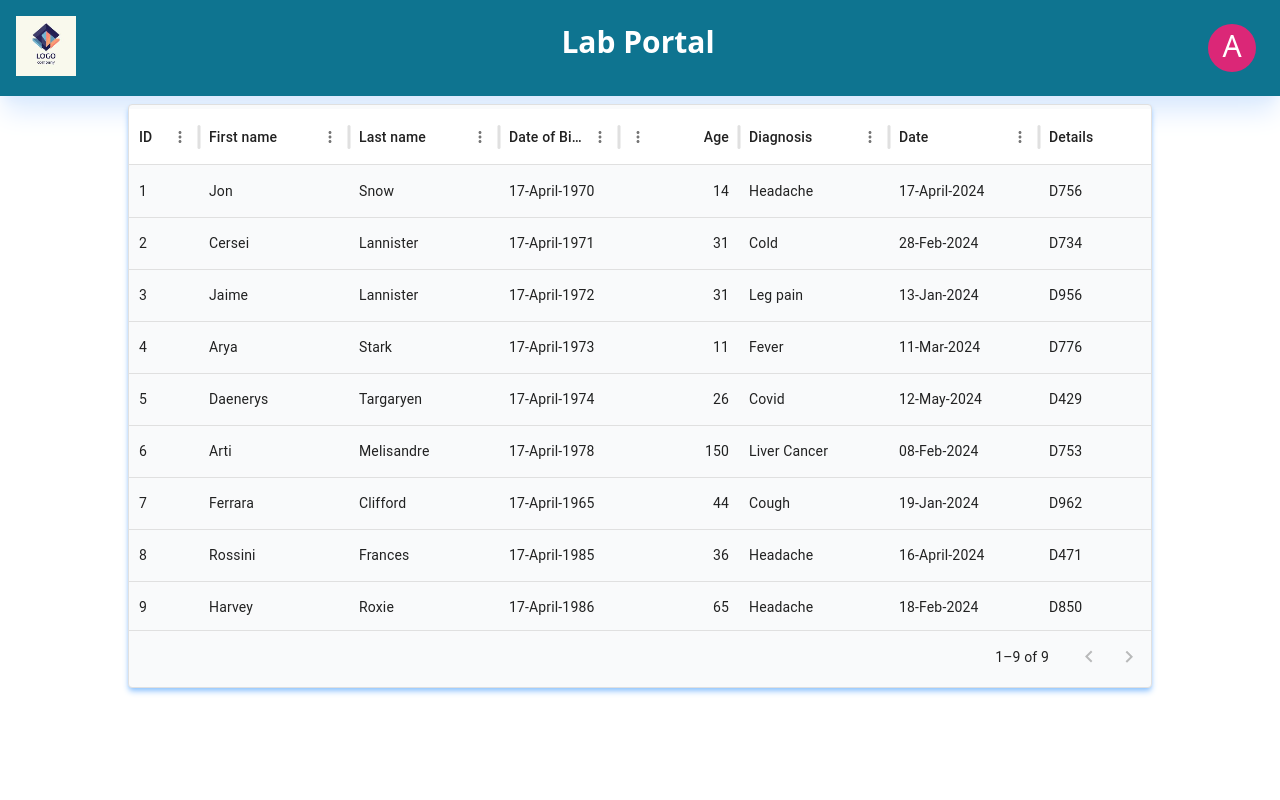
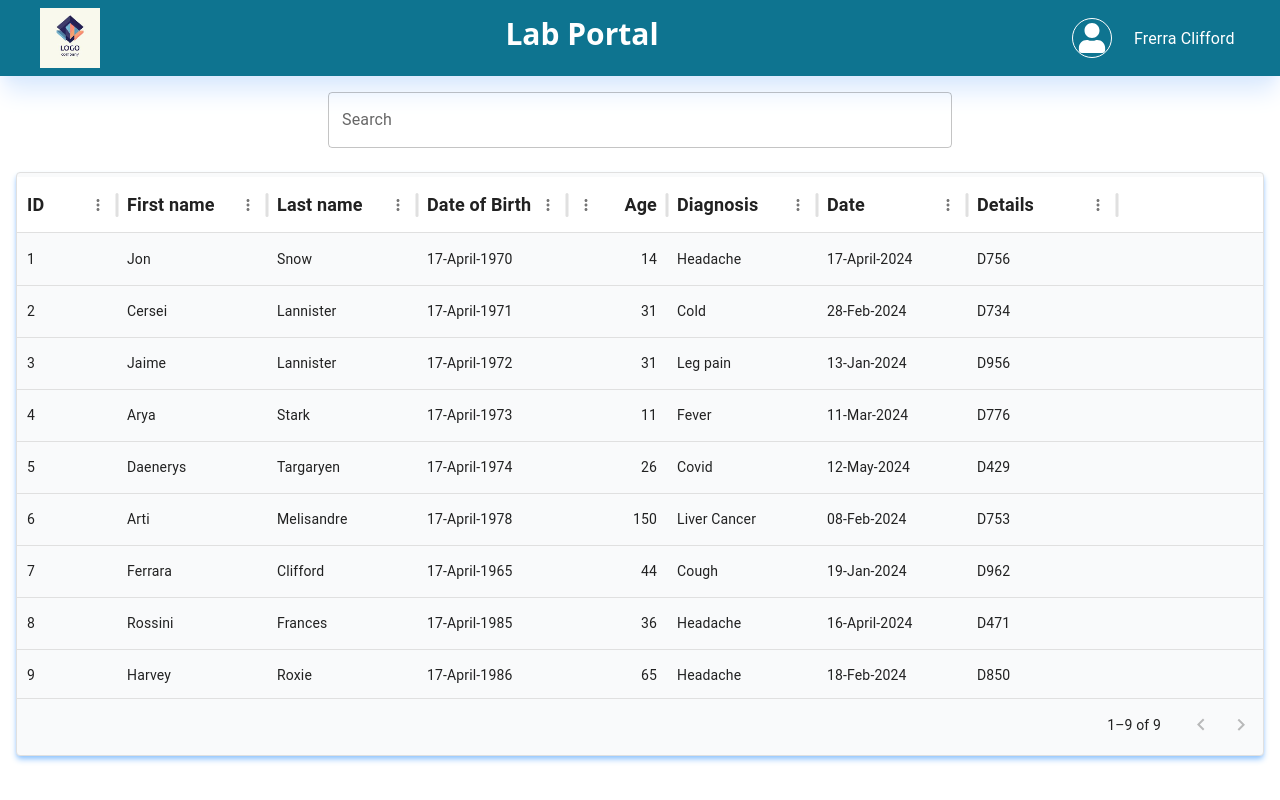
Before and after one commit to MahanteshAnami/LabPortal, a React (Create React App) app: page / in a window 1280 px wide. Built offline with nearby package versions, Linux system fonts and the light colour scheme.

Commit message:
SecondtaskCompleted

```diff
--- a/package.json
+++ b/package.json
@@ -10,8 +10,10 @@
     "@testing-library/jest-dom": "^5.17.0",
     "@testing-library/react": "^13.4.0",
     "@testing-library/user-event": "^13.5.0",
+    "jspdf": "^2.5.1",
     "react": "^18.3.1",
     "react-dom": "^18.3.1",
+    "react-icons": "^5.2.1",
     "react-scripts": "5.0.1",
     "web-vitals": "^2.1.4"
   },
--- a/src/App.js
+++ b/src/App.js
@@ -5,21 +5,16 @@
 import DisplayPatientsTable from './components/DisplayPatientsTable';
 import { StyledEngineProvider } from '@mui/material/styles';
 
+import Header from './components/Header';
+
 function App() {
   return (
     <div className="">
       <StyledEngineProvider injectFirst>
-        <div className='bg-cyan-700 flex justify-between p-4 shadow-md shadow-blue-300 hover:shadow-xl hover:shadow-blue-100'>
-          <div className=''>
-            <img src="./images/logo.jpg" height={60} width={60} alt="logo" /></div>
-          <span className='text-center text-3xl font-semibold text-white align-middle m-2 hover:text-4xl'>Lab Portal</span>
-
-          <span className='text-white bg-pink-600 hover:bg-pink-700  text-3xl hover:text-4xl rounded-full h-12 w-12 text-center p-1 m-2'>A</span>
-        </div>
+        <Header/>
         <div className=''>
           <DisplayPatientsTable />
         </div>
-
       </StyledEngineProvider>
     </div>
   );
--- a/src/components/DisplayPatientsTable.js
+++ b/src/components/DisplayPatientsTable.js
@@ -1,37 +1,168 @@
-import * as React from 'react';
-import Box from '@mui/material/Box';
-import { DataGrid } from '@mui/x-data-grid';
-import Modal from '@mui/material/Modal';
-import Typography from '@mui/material/Typography';
-import Button from '@mui/material/Button';
+import * as React from "react";
+import Box from "@mui/material/Box";
+import { DataGrid } from "@mui/x-data-grid";
+import Modal from "@mui/material/Modal";
+import Typography from "@mui/material/Typography";
+import TextField from "@mui/material/TextField";
+import Button from "@mui/material/Button";
+import { IoCloseCircleSharp } from "react-icons/io5";
+import { jsPDF } from "jspdf";
 
 const columns = [
-  { field: 'id', headerName: 'ID', width: 70 },
-  { field: 'firstName', headerName: 'First name', width: 150 },
-  { field: 'lastName', headerName: 'Last name', width: 150 },
-  { field: 'dob', headerName: 'Date of Birth', width: 120 },
-  { field: 'age', headerName: 'Age', type: 'number', width: 120 },
-  { field: 'daignosis', headerName: 'Diagnosis', width: 150 },
-  { field: 'date', headerName: 'Date', width: 150 },
-  { field: 'details', headerName: 'Details', width: 150 },
+  {
+    field: "id",
+    headerName: "ID",
+    width: 100,
+    headerClassName: "font-semibold text-lg hover:font-bold",
+  },
+  {
+    field: "firstName",
+    headerName: "First name",
+    type: "text",
+    width: 150,
+    headerClassName: "font-semibold text-lg hover:font-bold",
+  },
+  {
+    field: "lastName",
+    headerName: "Last name",
+    type: "text",
+    width: 150,
+    headerClassName: "font-semibold text-lg hover:font-bold",
+  },
+  {
+    field: "dob",
+    headerName: "Date of Birth",
+    width: 150,
+    headerClassName: "font-semibold text-lg hover:font-bold",
+  },
+  {
+    field: "age",
+    headerName: "Age",
+    type: "number",
+    width: 100,
+    headerClassName: "font-semibold text-lg hover:font-bold",
+    flexGrow: 1,
+  },
+  {
+    field: "diagnosis",
+    headerName: "Diagnosis",
+    width: 150,
+    headerClassName: "font-semibold text-lg hover:font-bold",
+  },
+  {
+    field: "date",
+    headerName: "Date",
+    type: "dob",
+    width: 150,
+    headerClassName: "font-semibold text-lg hover:font-bold",
+  },
+  {
+    field: "details",
+    headerName: "Details",
+    width: 150,
+    headerClassName: "font-semibold text-lg hover:font-bold",
+  },
 ];
 
 const rows = [
-  { id: 1, lastName: 'Snow', firstName: 'Jon', age: 14, dob: '17-April-1970', daignosis: 'Headache', date: '17-April-2024', details: "D756" },
-  { id: 2, lastName: 'Lannister', firstName: 'Cersei', age: 31, dob: '17-April-1971', daignosis: 'Cold', date: '28-Feb-2024', details: "D734" },
-  { id: 3, lastName: 'Lannister', firstName: 'Jaime', age: 31, dob: '17-April-1972', daignosis: 'Leg pain', date: '13-Jan-2024', details: "D956" },
-  { id: 4, lastName: 'Stark', firstName: 'Arya', age: 11, dob: '17-April-1973', daignosis: 'Fever', date: '11-Mar-2024', details: "D776" },
-  { id: 5, lastName: 'Targaryen', firstName: 'Daenerys', age: 26, dob: '17-April-1974', daignosis: 'Covid', date: '12-May-2024', details: "D429" },
-  { id: 6, lastName: 'Melisandre', firstName: 'Arti', age: 150, dob: '17-April-1978', daignosis: 'Liver Cancer', date: '08-Feb-2024', details: "D753" },
-  { id: 7, lastName: 'Clifford', firstName: 'Ferrara', age: 44, dob: '17-April-1965', daignosis: 'Cough', date: '19-Jan-2024', details: "D962" },
-  { id: 8, lastName: 'Frances', firstName: 'Rossini', age: 36, dob: '17-April-1985', daignosis: 'Headache', date: '16-April-2024', details: "D471" },
-  { id: 9, lastName: 'Roxie', firstName: 'Harvey', age: 65, dob: '17-April-1986', daignosis: 'Headache', date: '18-Feb-2024', details: "D850" },
+  {
+    id: 1,
+    lastName: "Snow",
+    firstName: "Jon",
+    age: 14,
+    dob: "17-April-1970",
+    diagnosis: "Headache",
+    date: "17-April-2024",
+    details: "D756",
+  },
+  {
+    id: 2,
+    lastName: "Lannister",
+    firstName: "Cersei",
+    age: 31,
+    dob: "17-April-1971",
+    diagnosis: "Cold",
+    date: "28-Feb-2024",
+    details: "D734",
+  },
+  {
+    id: 3,
+    lastName: "Lannister",
+    firstName: "Jaime",
+    age: 31,
+    dob: "17-April-1972",
+    diagnosis: "Leg pain",
+    date: "13-Jan-2024",
+    details: "D956",
+  },
+  {
+    id: 4,
+    lastName: "Stark",
+    firstName: "Arya",
+    age: 11,
+    dob: "17-April-1973",
+    diagnosis: "Fever",
+    date: "11-Mar-2024",
+    details: "D776",
+  },
+  {
+    id: 5,
+    lastName: "Targaryen",
+    firstName: "Daenerys",
+    age: 26,
+    dob: "17-April-1974",
+    diagnosis: "Covid",
+    date: "12-May-2024",
+    details: "D429",
+  },
+  {
+    id: 6,
+    lastName: "Melisandre",
+    firstName: "Arti",
+    age: 150,
+    dob: "17-April-1978",
+    diagnosis: "Liver Cancer",
+    date: "08-Feb-2024",
+    details: "D753",
+  },
+  {
+    id: 7,
+    lastName: "Clifford",
+    firstName: "Ferrara",
+    age: 44,
+    dob: "17-April-1965",
+    diagnosis: "Cough",
+    date: "19-Jan-2024",
+    details: "D962",
+  },
+  {
+    id: 8,
+    lastName: "Frances",
+    firstName: "Rossini",
+    age: 36,
+    dob: "17-April-1985",
+    diagnosis: "Headache",
+    date: "16-April-2024",
+    details: "D471",
+  },
+  {
+    id: 9,
+    lastName: "Roxie",
+    firstName: "Harvey",
+    age: 65,
+    dob: "17-April-1986",
+    diagnosis: "Headache",
+    date: "18-Feb-2024",
+    details: "D850",
+  },
 ];
 
 export default function DisplayPatientsTable() {
   const [rowSelectionModel, setRowSelectionModel] = React.useState([]);
   const [selectedRow, setSelectedRow] = React.useState(null);
   const [open, setOpen] = React.useState(false);
+  const [searchTerm, setSearchTerm] = React.useState("");
+  const [filteredRows, setFilteredRows] = React.useState(rows);
 
   const handleRowSelection = (newRowSelectionModel) => {
     setRowSelectionModel(newRowSelectionModel);
@@ -47,12 +178,61 @@ export default function DisplayPatientsTable() {
     setSelectedRow(null);
   };
 
+  const handleSearch = (event) => {
+    const searchValue = event.target.value.toLowerCase();
+    setSearchTerm(searchValue);
+    const filteredData = rows.filter((row) => {
       return (
-    <div className='text-center'>
-    <Box sx={{ height: 600, width: '100%', }}
-    className="py-2 ">
+        row.firstName.toLowerCase().includes(searchValue) ||
+        row.lastName.toLowerCase().includes(searchValue) ||
+        row.dob.toLowerCase().includes(searchValue) ||
+        row.diagnosis.toLowerCase().includes(searchValue) ||
+        row.date.toLowerCase().includes(searchValue) ||
+        row.details.toLowerCase().includes(searchValue)
+      );
+    });
+    setFilteredRows(filteredData);
+  };
+
+  const handleDownloadPDF = () => {
+    const doc = new jsPDF();
+    doc.text("Patient's Information", 20, 10);
+    doc.text(`First Name: ${selectedRow.firstName}`, 20, 20);
+    doc.text(`Last Name: ${selectedRow.lastName}`, 20, 30);
+    doc.text(`Date of Birth: ${selectedRow.dob}`, 20, 40);
+    doc.text(`Age: ${selectedRow.age}`, 20, 50);
+    doc.text(`Diagnosis: ${selectedRow.daignosis}`, 20, 60);
+    doc.text(`Date: ${selectedRow.date}`, 20, 70);
+    doc.text(`Details: ${selectedRow.details}`, 20, 80);
+    doc.save(
+      `${selectedRow.firstName}_${selectedRow.lastName}_Information.pdf`
+    );
+  };
+
+  return (
+    <div className="text-center">
+      <Box sx={{ height: 600, width: "100%" }} className="py-2 px-4">
+        <div className="mb-4 mx-auto w-3/6">
+          <TextField
+            label="Search"
+            variant="outlined"
+            fullWidth
+            value={searchTerm}
+            onChange={handleSearch}
+            className="my-2 border border-gray-300 rounded-full focus:ring focus:ring-blue-300 "
+          />
+          {filteredRows.length === 0 && (
+            <Typography
+              variant="h6"
+              component="p"
+              className="mt-2 text-red-500"
+            >
+              No matching records found
+            </Typography>
+          )}
+        </div>
         <DataGrid
-        rows={rows}
+          rows={filteredRows}
           columns={columns}
           initialState={{
             pagination: {
@@ -62,10 +242,17 @@ export default function DisplayPatientsTable() {
             },
           }}
           pageSizeOptions={[15]}
-        onRowSelectionModelChange={(newRowSelectionModel) => handleRowSelection(newRowSelectionModel)}
+          onRowSelectionModelChange={(newRowSelectionModel) =>
+            handleRowSelection(newRowSelectionModel)
+          }
           rowSelectionModel={rowSelectionModel}
           onRowClick={handleRowClick}
-        className='px-auto bg-gray-50 text-md mx-32  py-1 shadow-md shadow-blue-300 hover:shadow-xl hover:shadow-blue-100'
+          className="bg-gray-50 text-md py-1 shadow-md shadow-blue-300 hover:shadow-xl hover:shadow-blue-100"
+          getRowClassName={(params) => "hover:bg-gray-100"}
+          classes={{
+            columnHeader: "hover:font-bold font-semibold hover:text-xl",
+            columnHeaderTitle: "font-semibold  hover:font-bold",
+          }}
         />
         <Modal
           open={open}
@@ -73,42 +260,98 @@ export default function DisplayPatientsTable() {
           aria-labelledby="modal-modal-title"
           aria-describedby="modal-modal-description"
         >
-        <Box sx={{
-          position: 'absolute',
-          top: '50%',
-          left: '50%',
-          transform: 'translate(-50%, -50%)',
-          width: 400,
-          bgcolor: 'background.paper',
-          border: '2px solid #000',
-          borderRadius: '10px',
+          <Box
+            sx={{
+              position: "absolute",
+              top: "50%",
+              left: "50%",
+              transform: "translate(-50%, -50%)",
+              width: 500,
+              bgcolor: "background.paper",
+              border: "2px solid #000",
+              borderRadius: "10px",
               boxShadow: 24,
-          p: 4
-        }}>
+              p: 4,
+              textAlign: "left",
+            }}
+          >
+            <div className="flex justify-between">
+              <Typography
+                id="modal-modal-title"
+                variant="h6"
+                component="h2"
+                className="font-bold my-2 text-3xl hover:text-4xl"
+              >
+                Patient's Information
+              </Typography>
+              <span
+                onClick={handleClose}
+                className="cursor-pointer text-gray-500 hover:text-gray-900 absolute top-4 right-5"
+              >
+                <IoCloseCircleSharp size={28} />
+              </span>
+            </div>
             {selectedRow && (
-            <>
-              <Typography id="modal-modal-title" variant="h6" component="h2">
-                {selectedRow.firstName} {selectedRow.lastName}
+              <div className="text-lg">
+                <Typography
+                  id="modal-modal-description"
+                  sx={{ mt: 2 }}
+                  className="hover:font-bold hover:text-xl"
+                >
+                  <strong>First Name:</strong> {selectedRow.firstName}
                 </Typography>
-              <Typography id="modal-modal-description" sx={{ mt: 2 }}>
+                <Typography
+                  id="modal-modal-description"
+                  sx={{ mt: 2 }}
+                  className="hover:font-bold hover:text-xl"
+                >
+                  <strong>Last Name:</strong> {selectedRow.lastName}
+                </Typography>
+                <Typography
+                  id="modal-modal-description"
+                  sx={{ mt: 2 }}
+                  className="hover:font-bold hover:text-xl"
+                >
                   <strong>Date of Birth:</strong> {selectedRow.dob}
                 </Typography>
-              <Typography id="modal-modal-description" sx={{ mt: 2 }}>
+                <Typography
+                  id="modal-modal-description"
+                  sx={{ mt: 2 }}
+                  className="hover:font-bold hover:text-xl"
+                >
                   <strong>Age:</strong> {selectedRow.age}
                 </Typography>
-              <Typography id="modal-modal-description" sx={{ mt: 2 }}>
+                <Typography
+                  id="modal-modal-description"
+                  sx={{ mt: 2 }}
+                  className="hover:font-bold hover:text-xl"
+                >
                   <strong>Diagnosis:</strong> {selectedRow.daignosis}
                 </Typography>
-              <Typography id="modal-modal-description" sx={{ mt: 2 }}>
+                <Typography
+                  id="modal-modal-description"
+                  sx={{ mt: 2 }}
+                  className="hover:font-bold hover:text-xl"
+                >
                   <strong>Date:</strong> {selectedRow.date}
                 </Typography>
-              <Typography id="modal-modal-description" sx={{ mt: 2 }}>
+                <Typography
+                  id="modal-modal-description"
+                  sx={{ mt: 2 }}
+                  className="hover:font-bold hover:text-xl"
+                >
                   <strong>Details:</strong> {selectedRow.details}
                 </Typography>
-              <Button onClick={handleClose} sx={{ mt: 2 }}>
-                Close
+                <Button
+                  variant="contained"
+                  color="primary"
+                  onClick={handleDownloadPDF}
+                  sx={{ mt: 2 }}
+                  className="hover:bg-blue-700 hover:text-lg"
+                >
+                  Download PDF
                 </Button>
-            </>
+              </div>
             )}
           </Box>
         </Modal>
--- /dev/null
+++ b/src/components/Header.js
@@ -0,0 +1,38 @@
+import React from "react";
+import { FaUser } from "react-icons/fa";
+import TextField from "@mui/material/TextField";
+
+const Header = () => {
+  return (
+    <>
+      <div className="bg-cyan-700 flex justify-between shadow-md shadow-blue-300 hover:shadow-xl hover:shadow-blue-100 py-2 pl-10">
+        <div>
+          <img src="./images/logo.jpg" height={60} width={60} alt="logo" />
+        </div>
+        <span className="text-3xl font-semibold text-white align-middle  hover:text-4xl m-2">
+          Lab Portal
+        </span>
+        <div className="flex items-center">
+          <span className="text-white text-3xl border border-white rounded-full text-center p-1 m-2 cursor-pointer hover:text-4xl">
+            <FaUser />
+          </span>
+          <TextField
+            variant="outlined"
+            value="Frerra Clifford"
+            className="font-bold w-40 hover:text-xl"
+            size="small"
+            InputProps={{
+              readOnly: true,
+              classes: {
+                root: "text-white",
+                notchedOutline: "border-none",
+              },
+            }}
+          />
+        </div>
+      </div>
+    </>
+  );
+};
+
+export default Header;
```
Also changed, not shown: 1 other file (tests, documents, lock files or other folders). Lines whose indentation alone changed are shown as unchanged.
